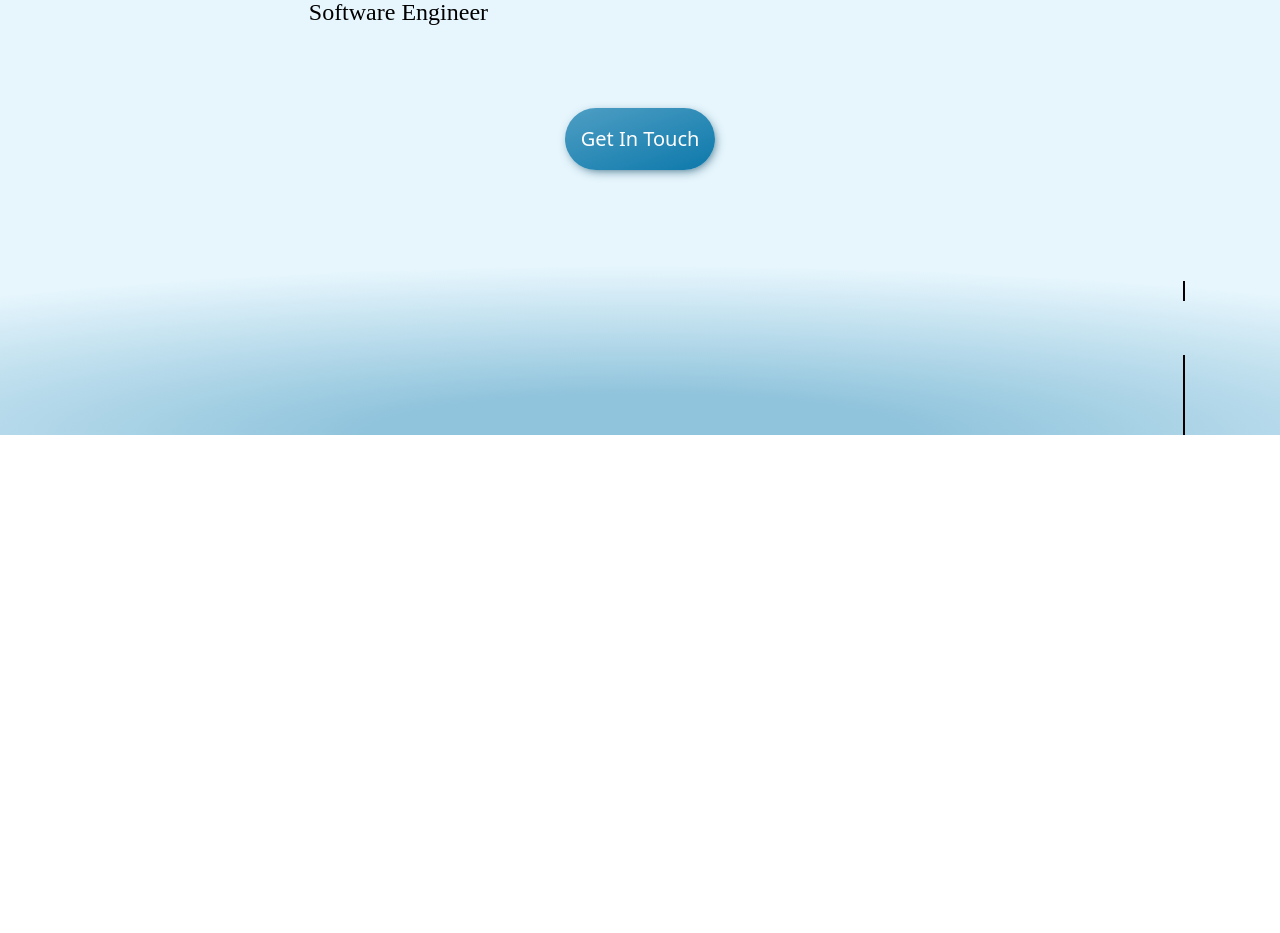
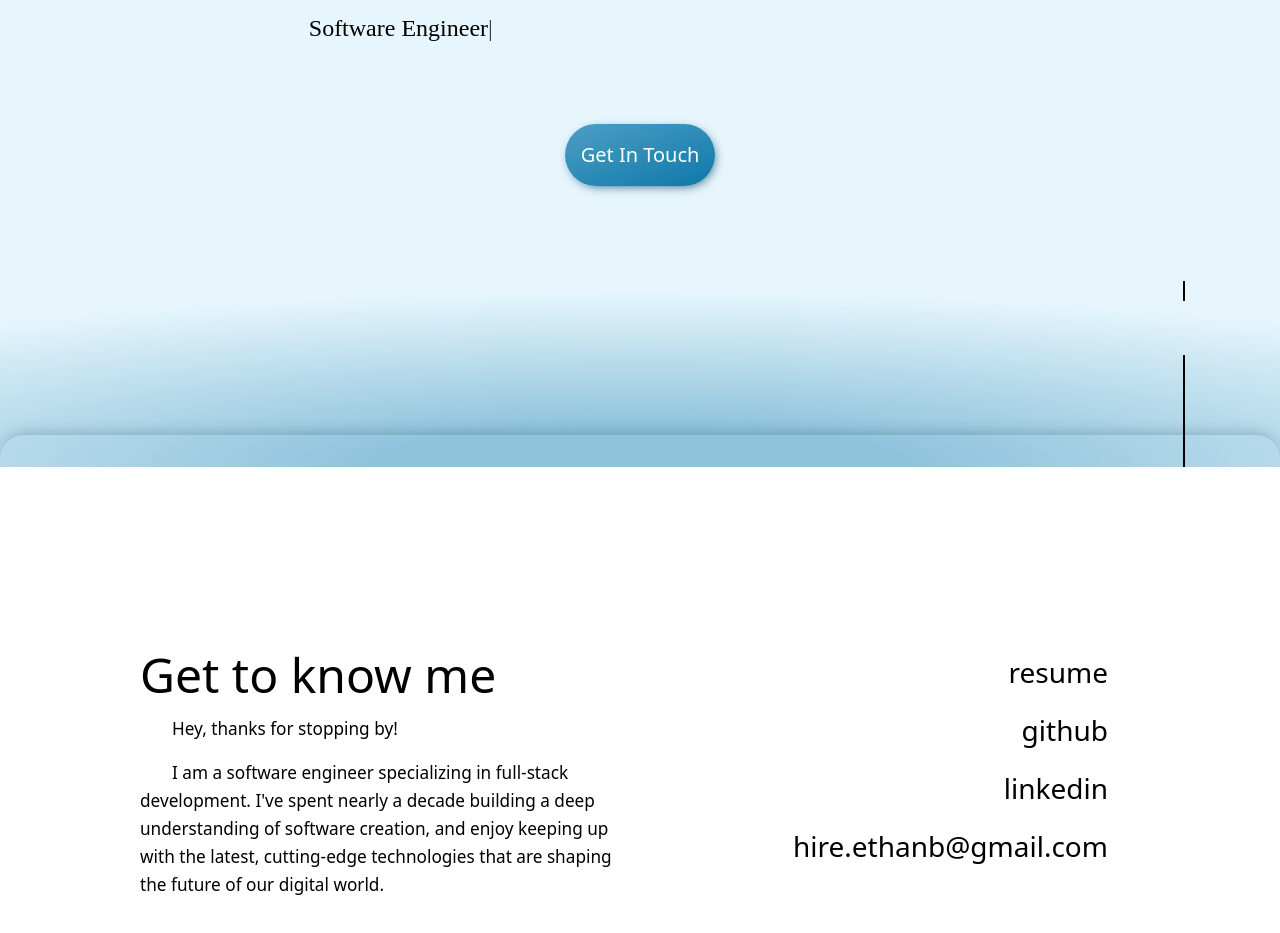
Before and after one commit to EthanBehrends/ethanbehrendsdotcom, a Svelte app: page / in a window 1280 px wide. Shown: the part 365-1298 px from the top of the page. Before the commit the page ends 800 px from the top, so only its background shows below. Built offline with nearby package versions, Linux system fonts and the light colour scheme; some icons are missing; a web font is replaced by a local one.

Commit message:
Added main content

```diff
--- a/src/App.svelte
+++ b/src/App.svelte
@@ -1,16 +1,13 @@
 <script>
 import Header from "./Header.svelte";
 import Resume from "./components/resume/Resume.svelte"
+import AppControls from "./components/appControls.svelte"
+import ScrollAnimation from "./components/ScrollAnimation.svelte"
+import { fly } from "svelte/transition"
+import { cubicOut } from "svelte/easing"
+import { onMount } from "svelte";
+
 import './fonts.css'
-
-let colors = {
-  black:      "#001210",
-  dark:       "#192120",
-  gray:       "#2A3836",
-  darkGreen:  "#00645F",
-  green:      "#009F94",
-  white:      "#EBFAFF"
-}
 
 let primary = {
   h: "199deg",
@@ -25,7 +22,35 @@ $: document.body.style = `
   --primary-a: 100%;
 `
 
+let controls
 
+let headerElement
+
+let animating = false
+const onScroll = () => {
+  if (!headerElement || animating) return
+
+  animating = true
+  requestAnimationFrame(() => {
+    headerElement.style = `transform: translateY(${window.scrollY / 1.6}px)`
+    animating = false
+  })
+}
+
+const copyTextToClipboard = text => {
+  navigator.clipboard.writeText(text)
+  controls?.toast("Copied to clipboard!")
+}
+
+onMount(() => {
+  document.addEventListener("scroll", onScroll)
+
+  onScroll()
+
+  return () => {
+    document.removeEventListener("scroll", onScroll)
+  }
+})
 
 </script>
 
@@ -55,43 +80,128 @@ $: document.body.style = `
   }
 
   p {
-    @apply pt-sans;
+    @apply pt-sans text-primary;
     text-indent: 2rem;
     line-height: 1.75rem;
-    max-width: 450px;
+    font-size: 1.075rem;
+    max-width: 500px;
   }
   html {
     background: #192120;
   }
 
+  :global(body::-webkit-scrollbar) {
+    display: none;
+  }
+
+  :global(body) {
+    -ms-overflow-style: none;
+    scrollbar-width: none;
+  }
+
   a {
-    font-family: 'Bree Serif', serif;
+    @apply pt-sans text-primary l-25 block cursor-pointer;
     position: relative;
     z-index: 1;
+    font-size: 1.75rem;
+  }
+  a:hover {
+    @apply opacity-60;
   }
   a::before {
     content: "";
-    width: calc(100% + .5em);
-    height: 10px;
-    background: var(--color-darkGreen);
+    width: 0%;
+    height: 5px;
+    background: var(--color-primary);
     position:absolute;
     bottom: -.1em;
-    left: -.25em;
+    right: -.25em;
     z-index: -1;
     transition: .1s;
   }
   a:hover::before {
-    height: 1.2em;
-    background: var(--color-green);
+    width: calc(100% + .5em);
+    background: var(--color-primary);
   }
   .card {
     background: white;
     border-radius: .5em;
     box-shadow: 0px 5px 15px -5px gray;
   }
+
+  :global(.content-shadow) {
+    box-shadow: 0px -5px 15px -5px hsla(var(--primary-h) var(--primary-s) 15% / 30%)
+  }
+
+  :global(.dark .content-shadow) {
+    box-shadow: 0px -5px 15px -5px hsla(var(--primary-h) var(--primary-s) 85% / 15%)
+  }
+
+  .header-container {
+    z-index: 0;
+    width: 100%;
+    height: calc(100vh + 2rem);
+    transform: translateY(0px);
+    transition: none;
+  }
 </style>
 
-<Header />
+<AppControls bind:controls />
+
+<div class="header-container" bind:this={headerElement}>
+  <Header />
+</div>
+
+<div class="w-full h-screen flex flex-wrap gap-4 p-8 rounded-t-3xl -mt-8 primary l-92 bg-primary relative content-shadow z-1 justify-center md:items-center">
+  <div class="flex-grow md:h-1/2 flex flex-col md:flex-row max-w-250 justify-center gap-8">
+    <div class="flex-grow max-w-full flex flex-col gap-4 text-center md:text-left">
+      <ScrollAnimation>
+        <div class="text-5xl font-medium primary text-primary l-15" transition:fly={{duration: 800, easing: cubicOut, x: -200}}>Get to know me</div>
+      </ScrollAnimation>
+
+      <ScrollAnimation>
+        <p class="primary l-15" transition:fly={{duration: 800, easing: cubicOut, x: -200}}>
+          Hey, thanks for stopping by!
+        </p>
+      </ScrollAnimation>
+
+      <ScrollAnimation>
+        <p class="primary l-15" transition:fly={{duration: 800, easing: cubicOut, x: -200}}>
+          I am a software engineer specializing in full-stack development. I've spent nearly a decade building a deep understanding of software creation, and enjoy keeping up with the latest, cutting-edge technologies that are shaping the future of our digital world.
+        </p>
+      </ScrollAnimation>
+
+      <ScrollAnimation>
+        <p class="primary l-15" transition:fly={{duration: 800, easing: cubicOut, x: -200}}>
+          I'm always seeking opportunities to grow and expand my horizons. If you think I might be a good fit for your team, please don't hesitate to reach out!
+        </p>
+      </ScrollAnimation>
+      <ScrollAnimation>
+        <p class="primary l-15 text-right pr-32" transition:fly={{duration: 800, easing: cubicOut, x: -200}}>
+          - Ethan
+        </p>
+      </ScrollAnimation>
+    </div>
+    <div class="flex-grow max-w-full flex flex-col items-end gap-4 pr-8">
+      <ScrollAnimation>
+        <a href="assets/Ethan_Behrends_Resume.pdf" target="_blank" class="primary" transition:fly={{duration: 800, easing: cubicOut, x: 200}}>resume</a>
+      </ScrollAnimation>
+      <ScrollAnimation>
+        <a href="https://github.com/EthanBehrends" target="_blank" class="primary" transition:fly={{duration: 800, easing: cubicOut, x: 200}}>github</a>
+      </ScrollAnimation>
+      <ScrollAnimation>
+        <a href="https://linkedin.com/in/ethan-behrends" target="_blank" class="primary" transition:fly={{duration: 800, easing: cubicOut, x: 200}}>linkedin</a>
+      </ScrollAnimation>
+      <ScrollAnimation>
+        <a on:click={() => copyTextToClipboard("hire.ethanb@gmail.com")} target="_blank" class="primary" transition:fly={{duration: 800, easing: cubicOut, x: 200}}>hire.ethanb@gmail.com</a>
+      </ScrollAnimation>
+
+
+
+    </div>
+  </div>
+
+  </div>
 
 <!-- <div class="w-full min-h-[100vh] flex flex-col items-center justify-center p-16 bg-dark text-white">
   <div class="flex max-w-250 gap-8 justify-between flex-col lg:flex-row">
@@ -107,10 +217,6 @@ $: document.body.style = `
       </p>
     </div>
     <div class="flex flex-col lg:items-end gap-8 text-2xl lg:text-4xl items-start mt-20">
-      <a href="google.com" target="_blank">Resume</a>
-      <a href="google.com" target="_blank">GitHub</a>
-      <a href="google.com" target="_blank">LinkedIn</a>
-      <a href="google.com" target="_blank">hire.ethanb@gmail.com</a>
     </div>
   </div>
 </div>
--- /dev/null
+++ b/src/Header copy.svelte
@@ -0,0 +1 @@
+        return {
--- a/src/Header.svelte
+++ b/src/Header.svelte
@@ -78,7 +78,7 @@ import DarkModeToggle from "./components/DarkModeToggle.svelte";
 
     .header-container {
         width: 100%;
-        height: 100vh;
+        height: 100%;
         position: relative;
         overflow: hidden;
         background: hsla(var(--primary-h) var(--primary-s) 95% / 100%) radial-gradient(hsla(var(--primary-h) var(--primary-s) var(--primary-l) / 40%) 12%, transparent 50%);
@@ -86,6 +86,7 @@ import DarkModeToggle from "./components/DarkModeToggle.svelte";
         background-size: 250% 60%;
         background-position-y: 175%;
         background-position-x: 50%;
+        background-attachment: fixed;
     }
 
     :global(.dark .header-container) {
@@ -126,7 +127,7 @@ import DarkModeToggle from "./components/DarkModeToggle.svelte";
     }
 </style>
 
-<div use:scroll class="header-container primary">
+<div class="header-container primary">
     <div class="absolute top-4 right-8">
         <DarkModeToggle class="w-11" />
     </div>
@@ -154,7 +155,7 @@ import DarkModeToggle from "./components/DarkModeToggle.svelte";
                 <Icon {icon} width="32px" height="32px" class="" />
             </a>
             {/each}
-            <div class="w-0.5 h-20 bg-current"></div>
+            <div class="w-0.5 h-28 bg-current"></div>
         </div>
     </div>
 
--- a/src/AppControls.svelte
+++ b/src/components/AppControls.svelte
@@ -1,12 +1,12 @@
 <script>
-import PowerToast from "./components/PowerToast.svelte";
+import ToastController from "./ToastController.svelte";
 
 export let controls = {}
 
-let toastPopup
+let toast
 
 $: controls = {
-    toastPopup
+    toast
 }
 
 </script>
@@ -14,7 +14,7 @@ $: controls = {
 <div class="pointer-events-none w-full h-full fixed z-99999 p-4">
     <div class="relative w-full h-full">
         <div class="absolute bottom-0 right-0 top-0">
-            <PowerToast bind:popup={toastPopup}/>
+            <ToastController bind:toast />
         </div>
     </div>
 </div>
--- a/src/components/PowerToast.svelte
+++ /dev/null
@@ -1,61 +0,0 @@
-<script lang="ts">
-    import { PowerAnimation, generateId } from "../utils/globals"
-    import { slide, fly } from "svelte/transition"
-    import { cubicOut } from "svelte/easing"
-    import Icon from "./Icon.svelte"
-
-    let popups: object = {}
-    let popupRootElement: HTMLElement
-
-    export const popup = (popupData) => {
-        const popupId: string = generateId()
-        popupData.__popupId = popupId
-
-        popups = {
-            [popupId]: popupData,
-            ...popups,
-        }
-
-        PowerAnimation((dT: number) => {
-            let element: HTMLElement = popupRootElement.querySelector(`#popup_${popupId}`)
-            let timerElement: HTMLElement = element.querySelector("[timer]")
-
-            timerElement.style.width = `${dT * 100}%`
-        }, {
-            duration: popupData.time,
-            timingFunction: cubicOut,
-            onEnd: () => {
-                delete popups[popupId]
-                popups = {...popups}
-            }
-        })
-    }
-</script>
-
-<style>
-    .mask-fade-y {
-        -webkit-mask-image: linear-gradient(transparent 0%, black 60%)
-    }
-</style>
-
-<div class="relative h-full overflow-y-hidden mask-fade-y pointer-events-auto">
-    <div bind:this={popupRootElement} class="h-full overflow-y-scroll flex flex-col-reverse gap-4">
-        {#each Object.entries(popups) as [key, popup], i (key ?? i)}
-            <div transition:slide class="flex-shrink-0">
-                <div id={`popup_${key}`} transition:fly={{x: 200}} class="w-100 min-h-50 bg-white flex flex-col shadow-lg rounded overflow-hidden">
-                    <div class="flex-grow p-4 flex flex-col gap-2">
-                        <div class="flex items-center">
-                            <div class="font-semibold flex-grow">{popup.title}</div>
-                            <Icon name="material-symbols:close" />
-                        </div>
-                        <div class="text-sm">{popup.description}</div>
-                    </div>
-                    <div class="h-2 bg-gray-200">
-                        <div timer class="h-2 bg-primary">
-                        </div>
-                    </div>
-                </div>
-            </div>
-        {/each}
-    </div>
-</div>
--- /dev/null
+++ b/src/components/ScrollAnimation.svelte
@@ -0,0 +1,27 @@
+<script>
+import { onMount } from "svelte"
+
+let container
+
+$: if (container) checkInView()
+
+let inView = false
+const checkInView = () => {
+    let { y } = container.getBoundingClientRect()
+    inView = window.innerHeight * .75 > y || window.scrollY == (window.innerHeight )
+}
+
+onMount(() => {
+    document.addEventListener("scroll", checkInView)
+
+    return () => {
+        document.removeEventListener("scroll", checkInView)
+    }
+})
+</script>
+
+<div bind:this={container}>
+    {#if inView}
+        <slot />
+    {/if}
+</div>
--- /dev/null
+++ b/src/components/ToastController.svelte
@@ -0,0 +1,25 @@
+<script>
+    import { writable } from "svelte/store"
+    import { slide, fly } from "svelte/transition"
+
+    let _toasts = writable([])
+
+    export const toast = (message) => {
+        let id = String(Math.random())
+
+        _toasts.update(toasts => [...toasts, {id, message}].slice(-4))
+
+        setTimeout(() => {
+            _toasts.update(toasts => toasts.filter(toast => toast.id != id))
+        }
+        , 2000)
+    }
+</script>
+
+<div class="flex flex-col">
+    {#each $_toasts as { id, message } (id)}
+        <div transition:slide class="pb-2">
+            <div transition:fly={{x: 200}} class="p-2 shadow-md text-lg rounded primary bg-primary l-90">{message}</div>
+        </div>
+    {/each}
+</div>
--- a/vite.config.js
+++ b/vite.config.js
@@ -6,6 +6,7 @@ import sveltePreprocess from 'svelte-preprocess'
 import Unocss from "unocss/vite"
 import { extractorSvelte } from '@unocss/core'
 import { presetUno } from "unocss"
+import transformerDirective from '@unocss/transformer-directives'
 
 
 // https://vitejs.dev/config/
@@ -28,6 +29,9 @@ export default defineConfig({
       },
       rules: [
         [/^l-([\d]{1,2})$/, ([, d]) => ({ "--primary-l": `${d}%`})]
+      ],
+      transformers: [
+        transformerDirective()
       ]
     }),
     svelte({
```
Also changed, not shown: 1 other file (tests, documents, lock files or other folders).
